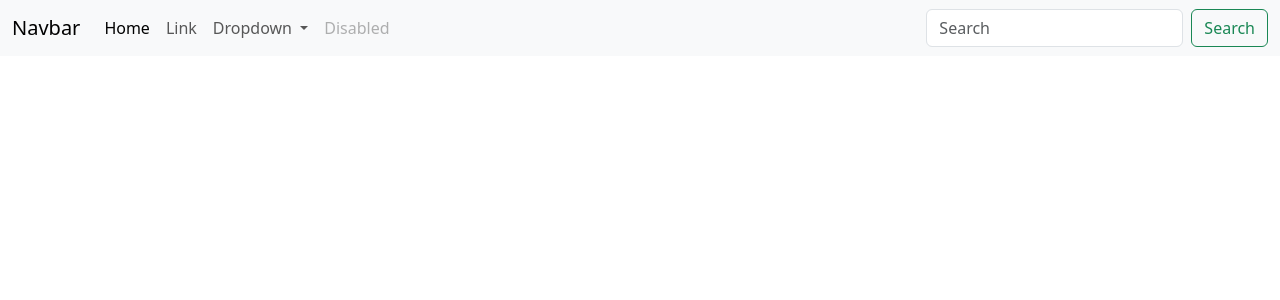
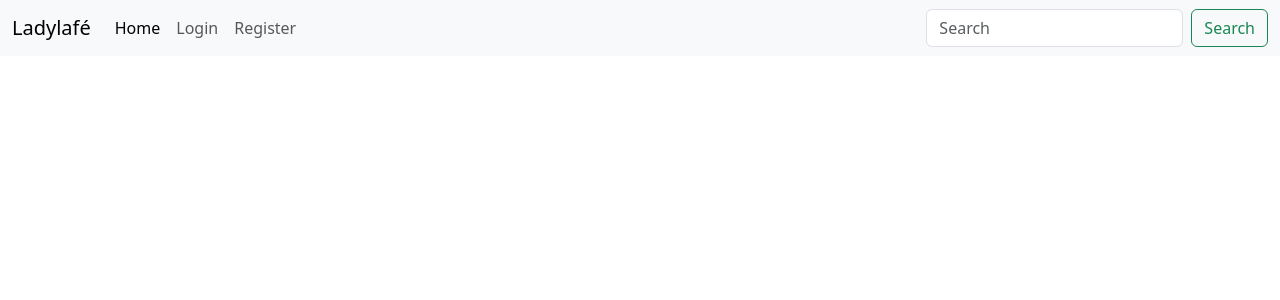
Before and after one commit to Liebe974/symfo-blog, a Symfony app: template templates/base.html.twig in a window 1280 px wide. Shown: the top 300 px of the page. Run offline with Twig, Linux system fonts and the light colour scheme; the template is opened without the code that fills it, so the values that code supplies are empty; some libraries are stand-ins or nearby versions.

Commit message:
modification navbar

```diff
--- a/templates/base.html.twig
+++ b/templates/base.html.twig
@@ -8,7 +8,6 @@
         <link href="https://cdn.jsdelivr.net/npm/bootstrap@5.3.2/dist/css/bootstrap.min.css" rel="stylesheet" integrity="sha384-T3c6CoIi6uLrA9TneNEoa7RxnatzjcDSCmG1MXxSR1GAsXEV/Dwwykc2MPK8M2HN" crossorigin="anonymous">
         {% block stylesheets %}
         {% endblock %}
-        <link rel="stylesheet" href="{{asset('assets/css/style.css')}}">
         {% block javascripts %}
         {% endblock %}
     </head>
--- a/templates/home/_nav.html.twig
+++ b/templates/home/_nav.html.twig
@@ -1,30 +1,19 @@
 <nav class="navbar navbar-expand-lg bg-body-tertiary">
   <div class="container-fluid">
-    <a class="navbar-brand" href="#">Navbar</a>
+    <a class="navbar-brand" href="#">Ladylafé</a>
     <button class="navbar-toggler" type="button" data-bs-toggle="collapse" data-bs-target="#navbarSupportedContent" aria-controls="navbarSupportedContent" aria-expanded="false" aria-label="Toggle navigation">
       <span class="navbar-toggler-icon"></span>
     </button>
     <div class="collapse navbar-collapse" id="navbarSupportedContent">
       <ul class="navbar-nav me-auto mb-2 mb-lg-0">
         <li class="nav-item">
-          <a class="nav-link active" aria-current="page" href="#">Home</a>
+          <a class="nav-link active" aria-current="page" href="{{ path('app_home') }}">Home</a>
         </li>
         <li class="nav-item">
-          <a class="nav-link" href="#">Link</a>
-        </li>
-        <li class="nav-item dropdown">
-          <a class="nav-link dropdown-toggle" href="#" role="button" data-bs-toggle="dropdown" aria-expanded="false">
-            Dropdown
-          </a>
-          <ul class="dropdown-menu">
-            <li><a class="dropdown-item" href="#">Action</a></li>
-            <li><a class="dropdown-item" href="#">Another action</a></li>
-            <li><hr class="dropdown-divider"></li>
-            <li><a class="dropdown-item" href="#">Something else here</a></li>
-          </ul>
+          <a class="nav-link" href="{{ path('app_login') }}">Login</a>
         </li>
         <li class="nav-item">
-          <a class="nav-link disabled" aria-disabled="true">Disabled</a>
+          <a class="nav-link" href="{{path('app_register')}}">Register</a>
         </li>
       </ul>
       <form class="d-flex" role="search">
```
